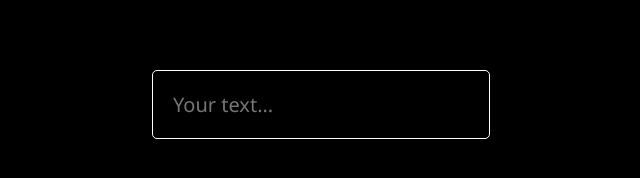
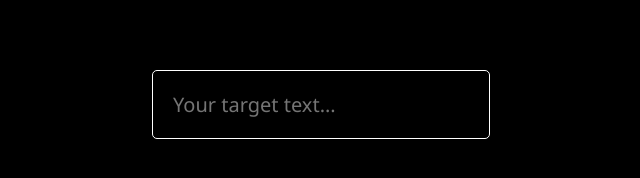
Before and after one commit to bxuxo/TextFlickr, a plain HTML site: page index.html in a window 1280 px wide. Shown: the part 304-482 px from the top of the page, 319-959 px from the left. Drawn offline with Linux system fonts and the light colour scheme.

Commit message:
modify index.html

```diff
--- a/index.html
+++ b/index.html
@@ -9,7 +9,7 @@
     </head>
 
     <body>
-        <input type="text" placeholder="Your text..." id="textInput" />
+        <input type="text" placeholder="Your target text..." id="textInput" />
 
         <h1 id="textOutput"></h1>
     </body>
```
